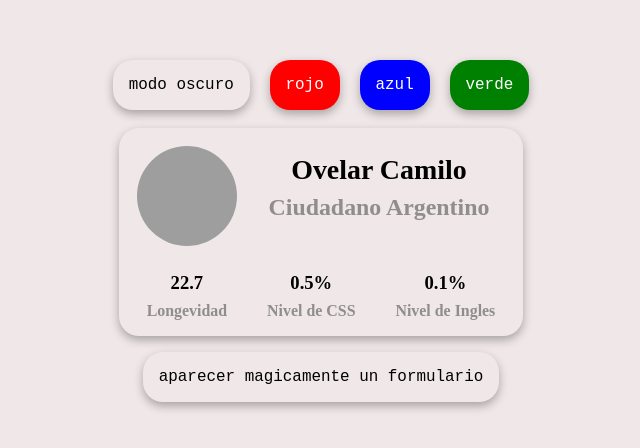
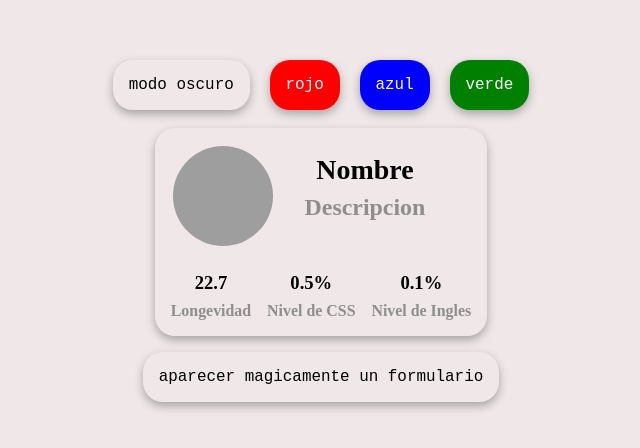
Before and after one commit to ovelar-C/Actividad07OvelarCamilo, a plain HTML site: page index.html in a window 1280 px wide. Shown: the part 166-614 px from the top of the page, without its empty margins (319-959 px from the left). Drawn offline with Linux system fonts and the light colour scheme; grey boxes are pictures that could not be loaded.

Commit message:
linus quien te conoce

```diff
--- a/index.html
+++ b/index.html
@@ -23,8 +23,8 @@
             <div class="imagenYtexto">
                 <img src="https://upload.wikimedia.org/wikipedia/commons/9/90/Twemoji_1f600.svg" width="100px" height="100px">
                 <div class="texto">
-                        <h3 id="nombre">Ovelar Camilo</h3>
-                        <h4 id="descripcion">Ciudadano Argentino</h4>
+                        <h3 id="nombre">Nombre</h3>
+                        <h4 id="descripcion">Descripcion</h4>
                 </div>
 
             </div>
@@ -53,19 +53,19 @@
     <div class="oculto">
     <section class="formulario" >
         <form class="form">
-            <label for="nombre">nombre</label>
+            <label for="nombre">Nombre</label>
             <input id="nombreinput" type="text" required>
 
-            <label for="subtitulo">descripcion</label>
+            <label for="subtitulo">Descripcion</label>
             <input id="descripcionInput" type="text" required>
             <select class="seleccion">
                 <option id="opcion1">1° estadistica</option>
                 <option id="opcion2">2° estadistica</option>
                 <option id="opcion3">3° estadistica</option>
             </select>
-            <label for="titulo">titulo</label>
+            <label for="titulo">Titulo</label>
             <input type="text" required>
-            <label for="dato">dato</label>
+            <label for="dato">Dato</label>
             <input type="number" required>
 
             <button id="submit" class="botonesAll" type="submit">guardar datos</button>
```
